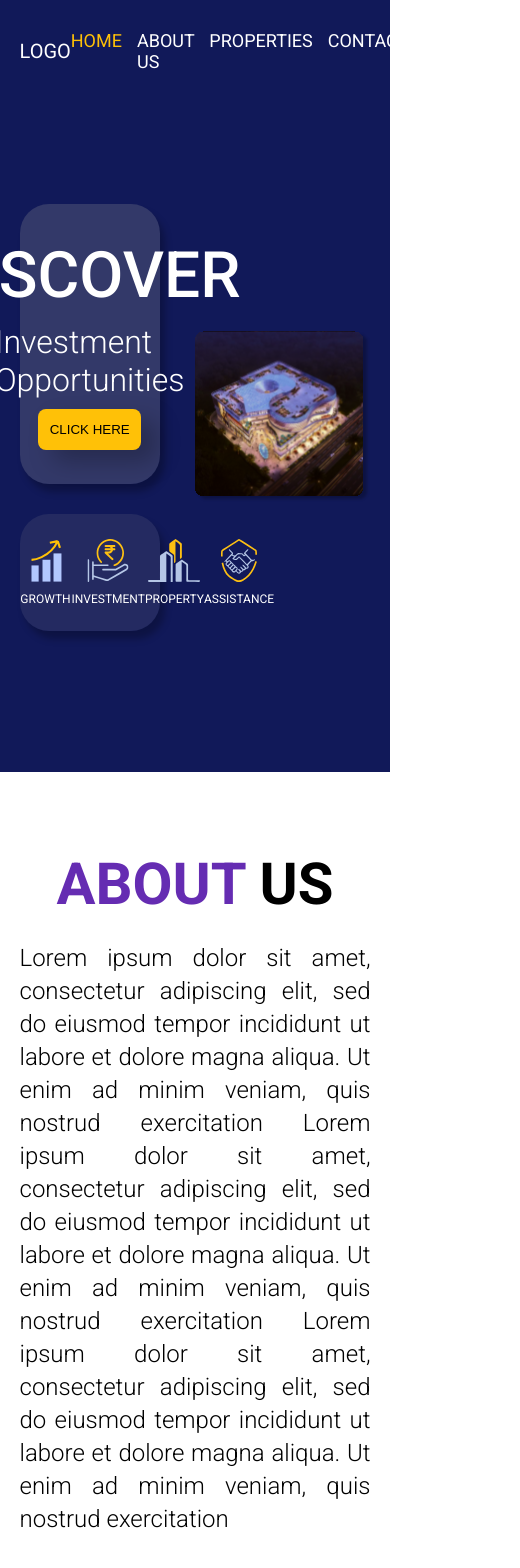
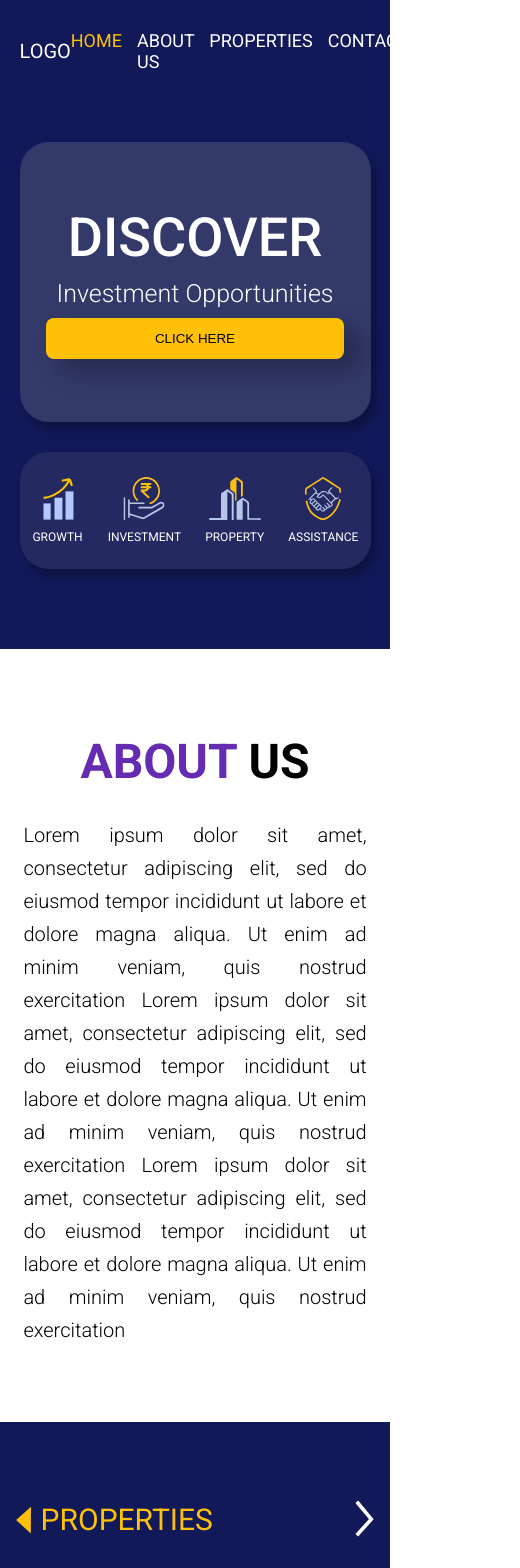
Before and after one commit to mmajudith/dhandolat-assignment, a React (Create React App) app: page / in a window 390 px wide. Shown: the top 1568 px of the page, 520 px wide, since content can reach past the window. Built offline with nearby package versions, Linux system fonts and the light colour scheme.

Commit message:
style
Made the site to be responsive

```diff
--- a/src/components/about-us/about.css
+++ b/src/components/about-us/about.css
@@ -24,3 +24,16 @@
     color: rgba(0, 0, 0, 1);
     text-align: justify;
 }
+
+@media screen and (max-width: 768px) {
+    .about-container{
+        padding: 75px 6%;
+    }
+    .about-container h2{
+        font-size: 48px;
+    }
+
+    .about-container p{
+        font-size: 20px;
+    }
+}
--- a/src/components/contact/contact.css
+++ b/src/components/contact/contact.css
@@ -41,6 +41,7 @@
 .contact-container form div :first-child{
     width: 20%;
     height: 40px;
+    padding-left: 5px;
  }
 
 .contact-container form button{
@@ -54,3 +55,20 @@
     align-self: flex-end;
     cursor: pointer;
 }
+
+@media screen and (max-width: 640px) {
+    .contact-container{
+        width: 90%;
+    }
+}
+
+@media screen and (max-width: 480px) {
+    .contact-container .connect{
+        font-size: 30px;
+        text-align: center;
+    }
+
+    .contact-container .fill{
+        font-size: 15px;
+    }
+}
--- a/src/components/footer/footer.css
+++ b/src/components/footer/footer.css
@@ -54,7 +54,7 @@ footer .footer-nav-container .reach-out-wrapper li svg{
 
 .whatapp-reach-out-container .whatapp-wrapper p{
    color: rgba(137, 228, 214, 1);
- }
+}
 
 .copy-right-container{
     width: 100%;
@@ -70,3 +70,41 @@ footer .footer-nav-container .reach-out-wrapper li svg{
 .copy-right-container p span{
     color: rgba(255, 193, 7, 1);
 }
+
+@media screen and (max-width: 1024px) {
+    footer .footer-nav-container{
+        width: 90%;
+        gap: 10px;
+    }
+}
+
+@media screen and (max-width: 768px) {
+    footer .footer-nav-container{
+        flex-direction: column;
+        justify-content: center;
+        gap: 60px;
+    }
+
+    footer .footer-nav-container .footer-lists{
+        justify-content: center;
+        align-items: center;
+    }
+
+    footer .footer-nav-container .reach-out-wrapper li{
+        justify-content: center;
+        align-items: center;
+    }
+
+    .whatapp-reach-out-container{
+        text-align: center;
+    }
+
+    .whatapp-reach-out-container .whatapp-wrapper{
+        height: 66px;
+    }
+
+    .copy-right-container{
+        font-size: 13px;
+        padding: 40px 10px;
+    }
+}
--- a/src/components/home/Home.js
+++ b/src/components/home/Home.js
@@ -15,7 +15,7 @@ const strategies = [
 const Home = () => {
 	return (
 		<div className="home-container w-90 m-auto flex-row between">
-			<div className="discover-container flex-col ">
+			<div className="discover-container flex-col">
 				<div className="discover-wrapper w-100 flex-col center">
 					<h1>DISCOVER </h1>
 					<p>Investment Opportunities</p>
--- a/src/components/home/home.css
+++ b/src/components/home/home.css
@@ -15,6 +15,7 @@
     border-radius: 29px;
     box-shadow: 5px 8px 7px 0px rgba(0, 0, 0, 0.25);
     background: rgba(150, 150, 150, 0.25);
+    padding: 10px;
 }
 
 .home-container .discover-container .discover-wrapper h1{
@@ -64,13 +65,76 @@
 .home-container .hotel-pro-wrapper{
     width: 50%;
     height: 550px;
-    /* display: flex; */
-    /* flex-direction: column; */
-    /* justify-content: center; */
-    /* align-content: flex-start; */
+    position: relative;
+    display: inline-block;
+    overflow: hidden;
+    margin: 0;
+    border-radius: 16px;
 }
 
 .home-container .hotel-pro-wrapper svg{
-    width: 100%;
-    height: 100%;
+    display: block;
+    position: absolute;
+    top: 50%;
+    left: 50%;
+    min-width: 100%;
+    min-height: 100%;
+    transform: translate(-50%, -50%);
 }
+
+@media screen and (max-width: 1024px) {
+    .home-container .discover-container .discover-wrapper h1{
+        font-size: 54px;
+    }
+    .home-container .discover-container .discover-wrapper p{
+        font-size: 25px;
+        text-align: center;
+    }
+    .home-container .discover-container .discover-wrapper button{
+        width: 90%;
+    }
+
+    .home-container .hotel-pro-wrapper{
+        width: 55%;
+        height: 450px;
+    }
+}
+
+@media screen and (max-width: 768px) {
+    .home-container{
+       flex-direction: column;
+       justify-content: center;
+       align-items: center;
+    }
+    .home-container .discover-container{
+        width: 90%;
+    }
+    .home-container .hotel-pro-wrapper{
+        display: none;
+    }
+}
+
+@media screen and (max-width: 480px) {
+    .home-container .discover-container{
+        width: 100%;
+    }
+}
+
+@media screen and (max-width: 350px) {
+    .home-container .discover-container .discover-wrapper h1{
+        font-size: 48px;
+    }
+    .home-container .discover-container .discover-wrapper p{
+        font-size: 20px;
+    }
+    .home-container .discover-container .discover-wrapper button{
+        width: 95%;
+    }
+
+    .home-container .discover-container .strategies-wrapper{
+        height: fit-content;
+        padding: 15px;
+        flex-wrap: wrap;
+        gap: 10px;
+    }
+}
--- a/src/components/properties/filter/filter.css
+++ b/src/components/properties/filter/filter.css
@@ -24,7 +24,7 @@
 .filter-prop-container .area-invest-wrapper  div{
     width: 100%;
     height: 34px;
-     margin-top: 5px;
+    margin-top: 5px;
     border-radius: 10px;
     background: rgba(255, 255, 255, 0.96);
     font-size: 15px;
@@ -60,3 +60,24 @@
     background: rgba(255, 255, 255, 0.96);
     color: rgba(144, 144, 144, 1);
 }
+
+@media screen and (max-width: 1024px) {
+    .filter-prop-container{
+        left: 0;
+    }
+}
+
+@media screen and (max-width: 640px) {
+    .filter-prop-container .area-invest-wrapper,.location-wrapper > p{
+        font-size: 18px;
+    }
+    .filter-prop-container .area-invest-wrapper  div{
+        font-size: 14px;
+    }
+}
+
+@media screen and (max-width: 400px) {
+    .filter-prop-container{
+        width: 100%;
+    }
+}
--- a/src/components/properties/properties.css
+++ b/src/components/properties/properties.css
@@ -61,3 +61,46 @@
     justify-content: center;
     align-items: center;
 }
+
+@media screen and (max-width: 1024px) {
+    .properties-container .p-relative .properities-wrapper{
+        justify-content: center;
+        gap: 40px;
+    }
+    .properties-container .link-width{
+        flex-direction: column;
+        justify-content: flex-start;
+        align-items: flex-start;
+        gap: 20px;
+     }
+
+    .properties-container .p-relative .front-arrow-wrapper{
+        width: fit-content;
+        height: fit-content;
+        position: absolute;
+        top: -105.5px;
+        right: 4%;
+    }
+}
+
+@media screen and (max-width: 640px) {
+    .properties-container .link-width a p{
+        font-size: 30px;
+    }
+    .properties-container .link-width a svg{
+       width: 15px;
+       height: 32px;
+    }
+    .properties-container .p-relative .front-arrow-wrapper{
+        top: -99px;
+    }
+}
+
+@media screen and (max-width: 400px) {
+    .properties-container div .filter-props-wrapper{
+        width: 90%;
+    }
+    .properties-container .p-relative .properities-wrapper{
+        width: 90%;
+    }
+}
--- a/src/shared-components/property/Property.js
+++ b/src/shared-components/property/Property.js
@@ -6,7 +6,7 @@ const Property = ({ property }) => {
 
 	return (
 		<div className="property-container">
-			<div className="building-wrapper flex-col center">
+			<div className="building-wrapper">
 				<img src={image} alt="building property" />
 				<p>{name}</p>
 			</div>
--- a/src/shared-components/property/property.css
+++ b/src/shared-components/property/property.css
@@ -88,3 +88,15 @@
     color: rgba(255, 193, 7, 1);
     text-decoration: underline;
 }
+
+@media screen and (max-width: 1024px) {
+    .property-container{
+        width: 300px;
+    }
+}
+
+@media screen and (max-width: 400px) {
+    .property-container{
+        width: 100%;
+    }
+}
```
